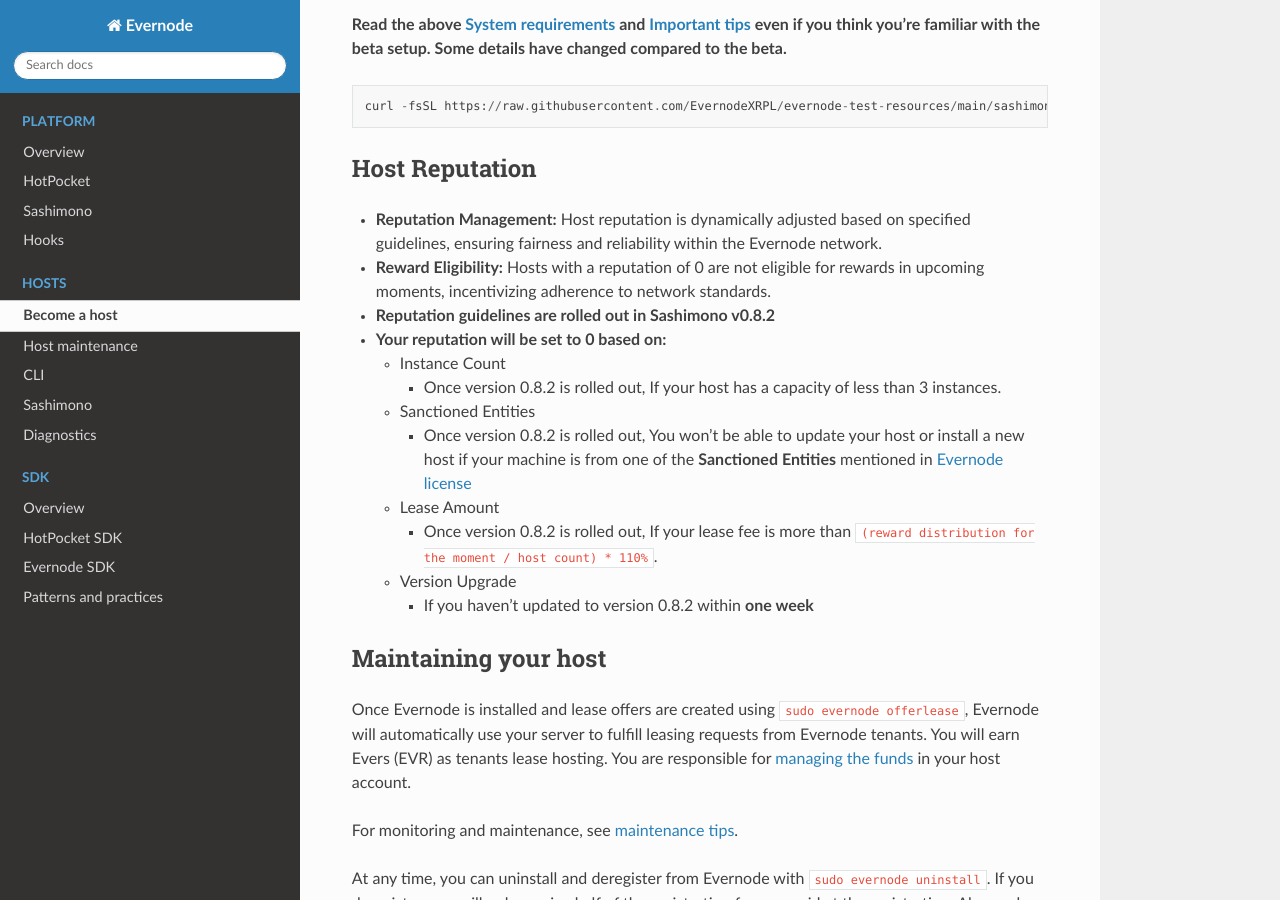
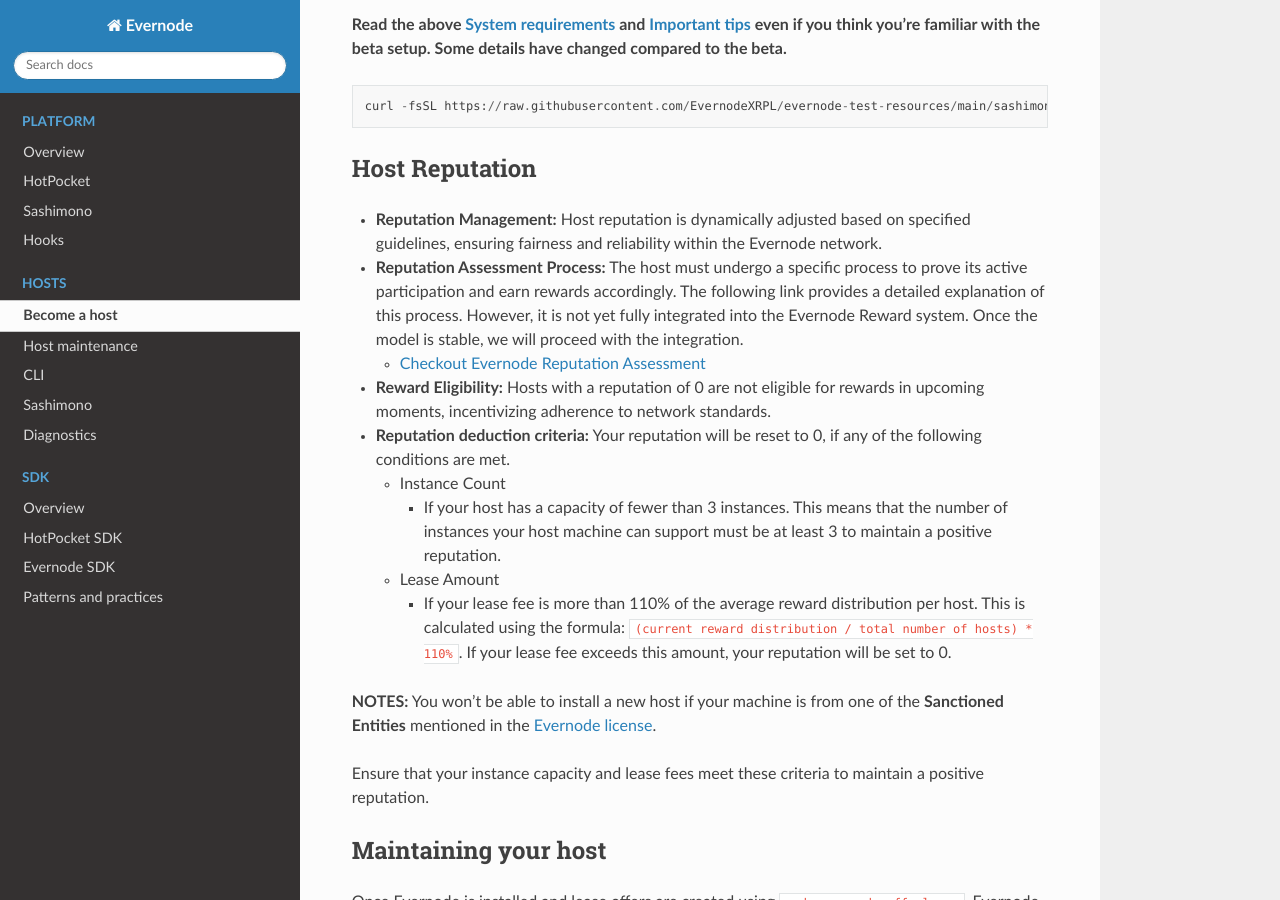
Before and after one commit to tequdev/evernode-docs, a Sphinx documentation site: the page built from docs/source/hosts/evernode-host.md, in a window 1280 px wide and 900 px high, scrolled down 3251 px. Built offline with Sphinx 7.4.7 and the Read the Docs theme 2.0.0, drawn with Linux system fonts in a browser that asks for light colours.

Commit message:
Reputation Assessment for Evernode Future Rewards (#32)

```diff
--- a/docs/source/hosts/evernode-host.md
+++ b/docs/source/hosts/evernode-host.md
@@ -81,17 +81,21 @@
 
 ## Host Reputation
 - **Reputation Management:** Host reputation is dynamically adjusted based on specified guidelines, ensuring fairness and reliability within the Evernode network.
+- **Reputation Assessment Process:** The host must undergo a specific process to prove its active participation and earn rewards accordingly. The following link provides a detailed explanation of this process. However, it is not yet fully integrated into the Evernode Reward system. Once the model is stable, we will proceed with the integration.
+
+  - [Checkout Evernode Reputation Assessment](evernode-host-reputationd)
 - **Reward Eligibility:** Hosts with a reputation of 0 are not eligible for rewards in upcoming moments, incentivizing adherence to network standards.
-- **Reputation guidelines are rolled out in Sashimono v0.8.2**
-- **Your reputation will be set to 0 based on:**
+- **Reputation deduction criteria:** Your reputation will be reset to 0, if any of the following conditions are met.
+
   - Instance Count
-    - Once version 0.8.2 is rolled out, If your host has a capacity of less than 3 instances.
-  - Sanctioned Entities
-    - Once version 0.8.2 is rolled out, You won't be able to update your host or install a new host if your machine is from one of the **Sanctioned Entities** mentioned in [Evernode license](https://raw.githubusercontent.com/EvernodeXRPL/evernode-test-resources/main/license/evernode-license.pdf)
+    - If your host has a capacity of fewer than 3 instances. This means that the number of instances your host machine can support must be at least 3 to maintain a positive reputation.
+
   - Lease Amount
-    - Once version 0.8.2 is rolled out, If your lease fee is more than `(reward distribution for the moment / host count) * 110%`.
-  - Version Upgrade
-    - If you haven't updated to version 0.8.2 within **one week**
+    - If your lease fee is more than 110% of the average reward distribution per host. This is calculated using the formula: `(current reward distribution / total number of hosts) * 110%`. If your lease fee exceeds this amount, your reputation will be set to 0.
+
+**NOTES:** You won't be able to install a new host if your machine is from one of the **Sanctioned Entities** mentioned in the [Evernode license](https://raw.githubusercontent.com/EvernodeXRPL/evernode-test-resources/main/license/evernode-license.pdf).
+
+Ensure that your instance capacity and lease fees meet these criteria to maintain a positive reputation.
 
 ## Maintaining your host
 
```
Also changed, not shown: docs/source/hosts/evernode-diagnostics.md (+40 -0 lines), docs/source/hosts/evernode-host-reputationd.md (added, +58 -0 lines).
